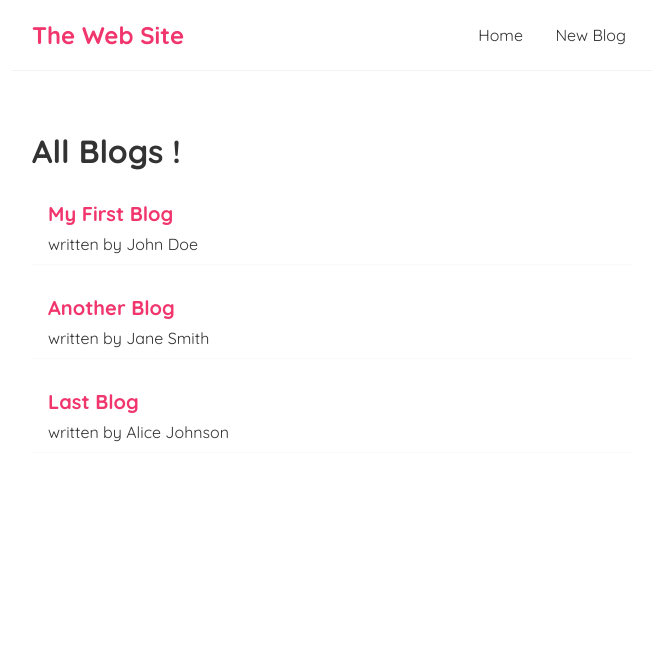
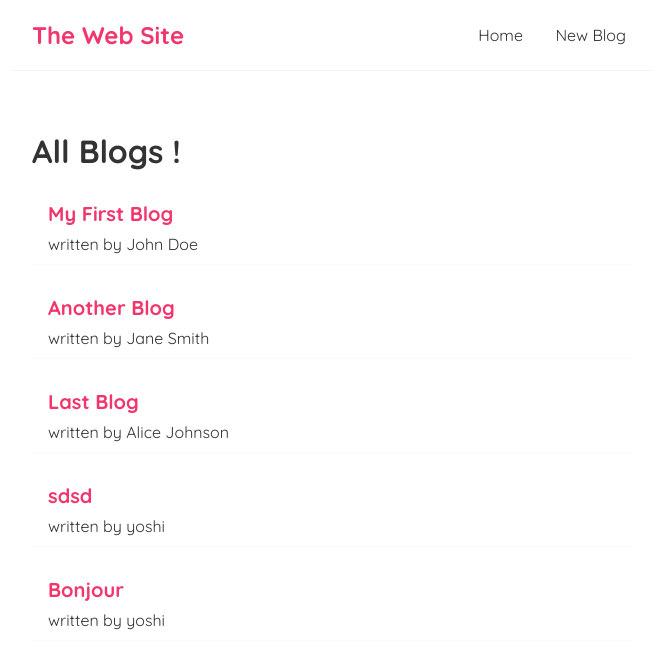
Before and after one commit to b13-niass/blog-react, a React (Create React App) app: page / in a window 1280 px wide. Shown: the top 668 px of the page, without its empty margins (308-964 px from the left). Built offline with nearby package versions, Linux system fonts and the light colour scheme; data requests are answered from the project's data file; the HTML template or start-up script is replaced by a standard one.

Commit message:
Ajout d'un blog

```diff
--- a/data/db.json
+++ b/data/db.json
@@ -1,22 +1,34 @@
 {
   "blogs": [
     {
-      "id": 1,
+      "id": "1",
       "title": "My First Blog",
       "author": "John Doe",
       "body": "Lorem ipsum dolor sit amet, consectetur adipiscing elit. Sed vel neque vel metus semper facilisis. Nullam in nisi et felis consectetur tincidunt. Donec non iaculis enim, id pharetra urna."
     },
     {
-      "id": 2,
+      "id": "2",
       "title": "Another Blog",
       "author": "Jane Smith",
       "body": "Proin non ex et turpis tristique fringilla. Duis vel neque vel metus semper facilisis. Nullam in nisi et felis consectetur tincidunt. Donec non iaculis enim, id pharetra urna."
     },
     {
-      "id": 3,
+      "id": "3",
       "title": "Last Blog",
       "author": "Alice Johnson",
       "body": "Cras euismod dui non nunc congue, vel elementum felis tempor. Duis vel neque vel metus semper facilisis. Nullam in nisi et felis consectetur tincidunt. Donec non iaculis enim, id pharetra urna."
+    },
+    {
+      "id": "02c2",
+      "title": "sdsd",
+      "body": "sdsdsd",
+      "author": "yoshi"
+    },
+    {
+      "id": "f06f",
+      "title": "Bonjour",
+      "body": "dfdfdfd dfdfd fdfdfdf",
+      "author": "yoshi"
     }
   ]
 }
--- a/src/Create.js
+++ b/src/Create.js
@@ -1,16 +1,44 @@
+import {useState} from "react";
+import useFetch from "./useFetch";
+
 const Create = () => {
+    const [title, setTitle] = useState('');
+    const [body, setBody] = useState('');
+    const [author, setAuthor] = useState('');
+    const handleSubmit = (e) => {
+        e.preventDefault();
+        // let data = new FormData(e.target)
+        // console.log(data.get('title'));
+        const blog = { title, body, author};
+        // const {data: blog1, isPending, error} = useFetch("http://localhost:8084/blogs");
+        fetch("http://localhost:8084/blogs",{
+            method: "POST",
+            headers: {
+                'Content-Type': 'application/json'
+            },
+            body: JSON.stringify(blog)
+        }).then(data => {
+            if (!data.ok) {
+                throw new Error(`Mon HTTP error! status: ${data.status}`);
+            }
+            console.log(data);
+            setTitle('');
+            setBody('');
+            setAuthor('');
+        })
+    }
     return (
         <div className="create">
             <h2>Add a new blog</h2>
-            <form>
+            <form onSubmit={handleSubmit}>
                 <label>Blog title:</label>
-                <input type="text" required/>
+                <input type="text" name="title" value={title} onChange={(e) => setTitle(e.target.value)} required/>
                 <label>Blog body:</label>
-                <textarea required>
+                <textarea required name="body" value={body} onChange={(e) => setBody(e.target.value)}>
 
                 </textarea>
                 <label>Blog author:</label>
-                <select>
+                <select name="author" value={author} onChange={(e) => setAuthor(e.target.value)}>
                     <option value="mario">mario</option>
                     <option value="yoshi">yoshi</option>
                 </select>
```
